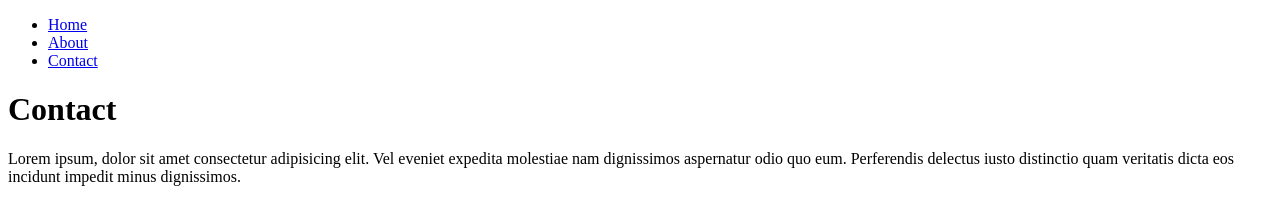
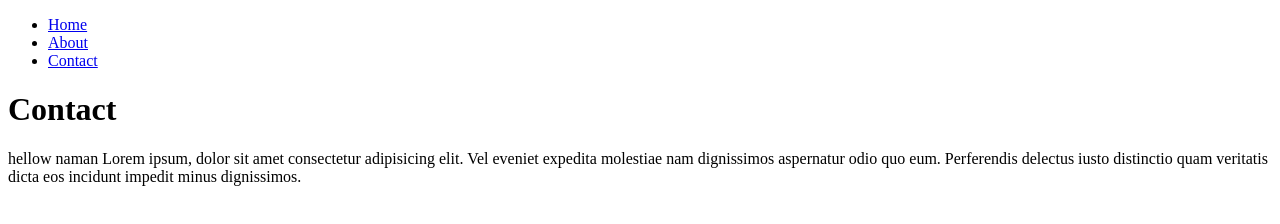
Before and after one commit to anagdeve60/node-http-server1, a website: page pages/contact.html in a window 1280 px wide. Drawn offline with Linux system fonts and the light colour scheme.

Commit message:
Contact.html naman commit

```diff
--- a/pages/contact.html
+++ b/pages/contact.html
@@ -12,7 +12,11 @@
         <li><a href="/contact">Contact</a></li>
     </ul>
     <h1>Contact</h1>
-    <p>Lorem ipsum, dolor sit amet consectetur adipisicing elit. Vel eveniet expedita molestiae nam dignissimos aspernatur odio quo eum.
+    <p>
+
+        hellow naman
+
+        Lorem ipsum, dolor sit amet consectetur adipisicing elit. Vel eveniet expedita molestiae nam dignissimos aspernatur odio quo eum.
          Perferendis delectus iusto distinctio quam veritatis dicta eos incidunt impedit minus dignissimos.</p>
 </body>
 </html>
```
